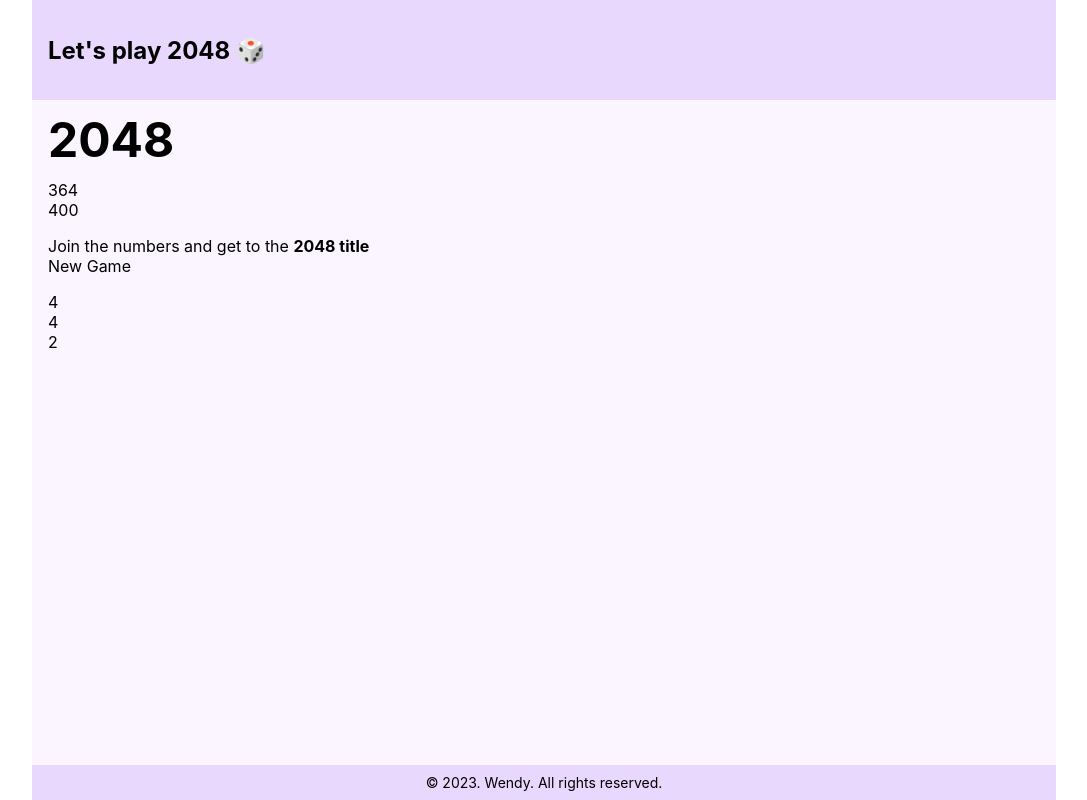
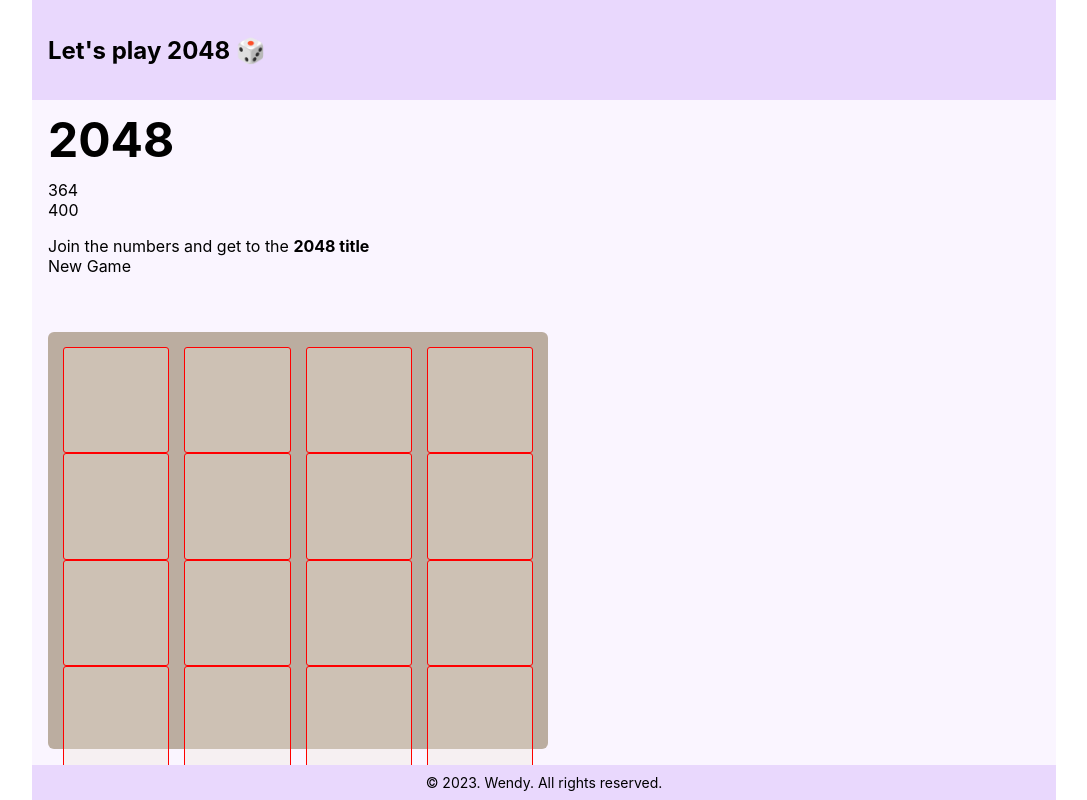
Before and after one commit to beeguriri/game2048, a React (Vite) app: page / in a window 1280 px wide. Shown: the whole page, without its empty margins (96-1183 px from the left). Built offline with nearby package versions, Linux system fonts and the light colour scheme; a web font is replaced by a local one.

Commit message:
game component clone 및 개선 중

```diff
--- a/src/containers/Main/game.tsx
+++ b/src/containers/Main/game.tsx
@@ -1,46 +1,31 @@
+import times from 'lodash/times';
+import { MAX_POS } from '@assets/constant';
+import { GameContainer, GridCell, GridContainer, GridRow } from './style';
+import { useState } from 'react';
+
+
 const Game = () => {
+    const [tileList, setTileList] = useState([]);
     return (
       <>
-        <div className='game-container'>
-            <div className='grid-container'>
-                <div className='grid-row'>
-                    <div className='grid-cell'></div>
-                    <div className='grid-cell'></div>
-                    <div className='grid-cell'></div>
-                    <div className='grid-cell'></div>
-                </div>
-                <div className='grid-row'>
-                    <div className='grid-cell'></div>
-                    <div className='grid-cell'></div>
-                    <div className='grid-cell'></div>
-                    <div className='grid-cell'></div>
-                </div>
-                <div className='grid-row'>
-                    <div className='grid-cell'></div>
-                    <div className='grid-cell'></div>
-                    <div className='grid-cell'></div>
-                    <div className='grid-cell'></div>
-                </div>
-                <div className='grid-row'>
-                    <div className='grid-cell'></div>
-                    <div className='grid-cell'></div>
-                    <div className='grid-cell'></div>
-                    <div className='grid-cell'></div>
-                </div>
-            </div>
-
-            <div className='tile-container'>
-                <div className='tile tile-4 tile-position-1-1'>
-                    <div className='tile-inner'>4</div>
-                </div>
-                <div className='tile tile-4 tile-position-1-4 tile-new'>
-                    <div className='tile-inner'>4</div>
-                </div>
-                <div className='tile tile-4 tile-position-2-1'>
-                    <div className='tile-inner'>2</div>
-                </div>
-            </div>
-        </div>
+        <GameContainer>
+          <GridContainer>
+            {times(MAX_POS, () => (
+              <GridRow>
+                {times(MAX_POS, () => (
+                  <GridCell />
+                ))}
+              </GridRow>
+            ))}
+          </GridContainer>
+          <div className='tile-container'>
+            {/* {tileList.map(item => {
+              <div className={`tile tile-${item.value} tile-position-${item.x}-${item.y}`}>
+                <div className='tile-inner'>{item.value}</div>
+              </div>
+            })} */}
+          </div>
+        </GameContainer>
       </>
     )
   };
--- a/src/containers/Main/style.ts
+++ b/src/containers/Main/style.ts
@@ -15,4 +15,44 @@ font-weight: bold;
 font-size : 1rem;
 `;
 
-export { StyledMain, Title };
+const GameContainer = styled.div`
+  margin-top: 40px;
+  position: relative;
+  padding: 15px;
+  cursor: default;
+  -webkit-touch-callout: none;
+  -ms-touch-callout: none;
+  -webkit-user-select: none;
+  -moz-user-select: none;
+  -ms-user-select: none;
+  -ms-touch-action: none;
+  touch-action: none;
+  background: #bbada0;
+  border-radius: 6px;
+  width: 500px;
+  height: 500px;
+  -webkit-box-sizing: border-box;
+  -moz-box-sizing: border-box;
+  box-sizing: border-box;
+`
+
+const GridContainer = styled.div`
+  position: absolute;
+  z-index: 1;
+`
+
+const GridRow = styled.div`
+  margin-bottom: 15px;
+`
+
+const GridCell = styled.div`
+  width: 106.25px;
+  height: 106.25px;
+  margin-right: 15px;
+  float: left;
+  border-radius: 3px;
+  background: rgba(238, 228, 218, 0.35);
+  border: 1px solid red;
+`
+
+export { StyledMain, Title, GameContainer, GridContainer, GridRow, GridCell };
```
